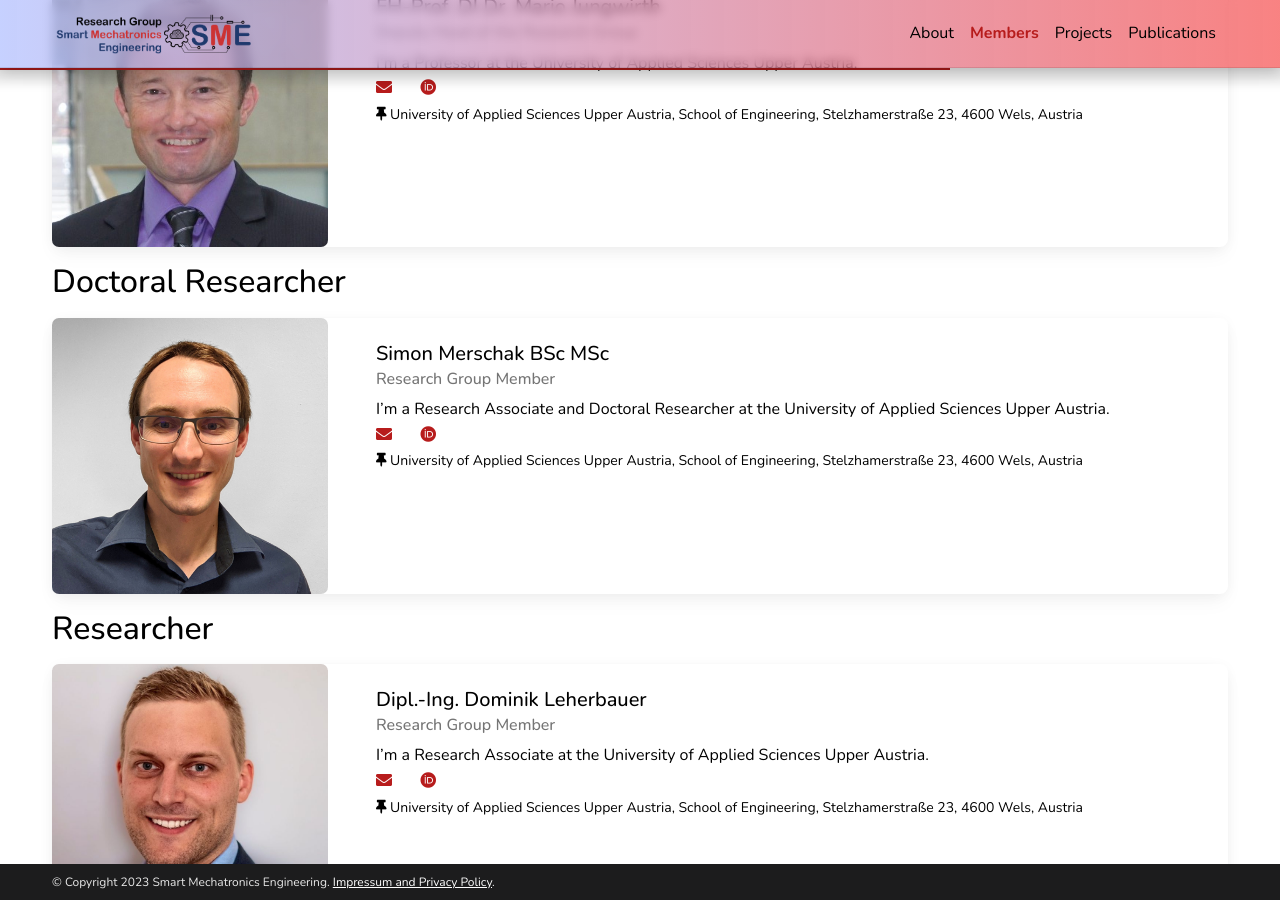
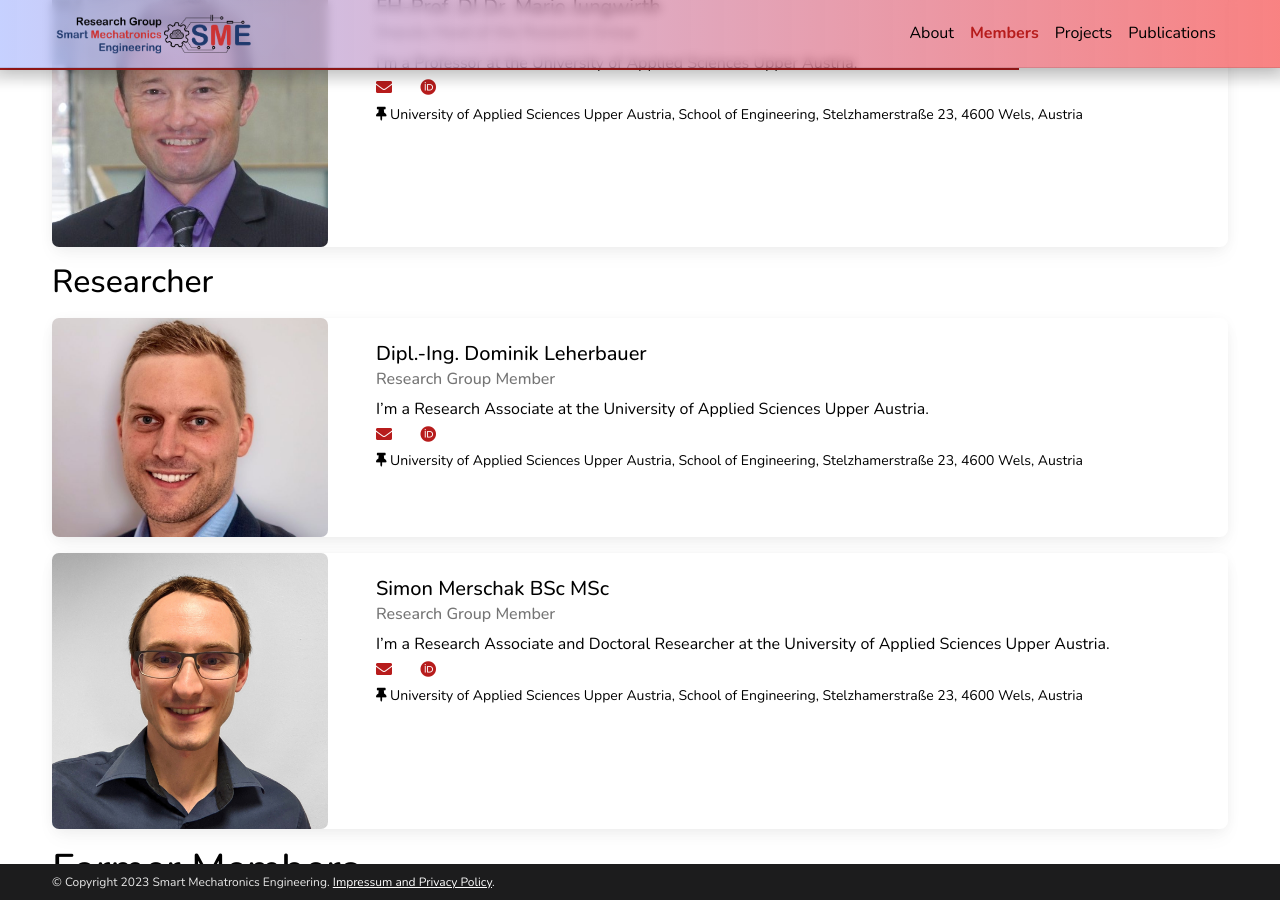
Before and after one commit to rgsme/rgsme.github.io, a Jekyll site: the page built from _pages/members.md, in a window 1280 px wide and 900 px high, scrolled down 601 px. Built offline with Jekyll 4.4.1, drawn with Linux system fonts in a browser that asks for light colours; full-size pictures stand in for the smaller copies a plugin makes; comment, search, counter and statistics services are not loaded; a style sheet for code colours, icons or effects is not loaded.

Commit message:
unify researcher group

```diff
--- a/_members/merschak.md
+++ b/_members/merschak.md
@@ -1,6 +1,6 @@
 ---
-group: Doctoral Researcher
-group_rank: 2
+group: Researcher
+group_rank: 3
 
 title: Simon Merschak
 subtitle: Profile of Simon Merschak
```
